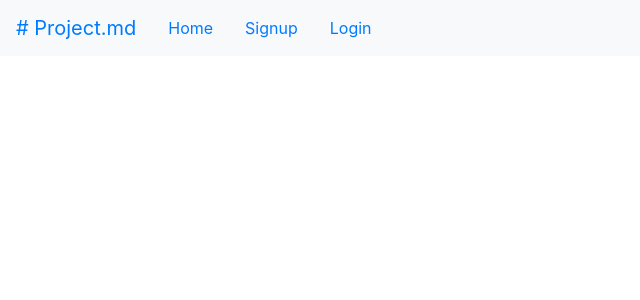
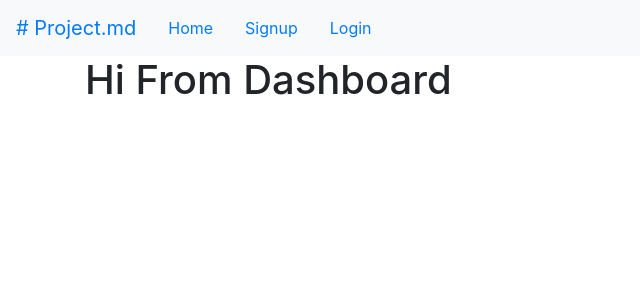
Before and after one commit to danstarns/project.md, a React (Create React App) app in the folder client/: page /dashboard in a window 1280 px wide. Shown: the top 300 px of the page, without its empty margins (0-640 px from the left). Built offline with nearby package versions, Linux system fonts and the light colour scheme; no server answers.

Commit message:
feat: add boileplate for dashboard

```diff
--- a/client/src/App.js
+++ b/client/src/App.js
@@ -2,7 +2,7 @@ import React from "react"
 import { BrowserRouter as Router, Switch, Route } from "react-router-dom"
 import { Container } from "react-bootstrap"
 import { AuthContext, GraphQL } from "./contexts/index.js"
-import { Home, NavBar } from "./components/index.js"
+import { Home, NavBar, Dashboard } from "./components/index.js"
 
 function App() {
   return (
@@ -13,6 +13,7 @@ function App() {
           <Container>
             <Switch>
               <Route exact path="/" component={Home} />
+              <Route exact path="/dashboard" component={Dashboard} />
             </Switch>
           </Container>
         </Router>
--- /dev/null
+++ b/client/src/components/Dashboard/Dashboard.js
@@ -0,0 +1,7 @@
+import React from "react"
+
+function Dashboard() {
+  return <h1>Hi From Dashboard</h1>
+}
+
+export default Dashboard
--- a/client/src/components/index.js
+++ b/client/src/components/index.js
@@ -1,4 +1,5 @@
 import Home from "./Home.js"
 import NavBar from "./NavBar/NavBar.js"
+import Dashboard from "./Dashboard/Dashboard.js"
 
-export { Home, NavBar }
+export { Home, NavBar, Dashboard }
```
